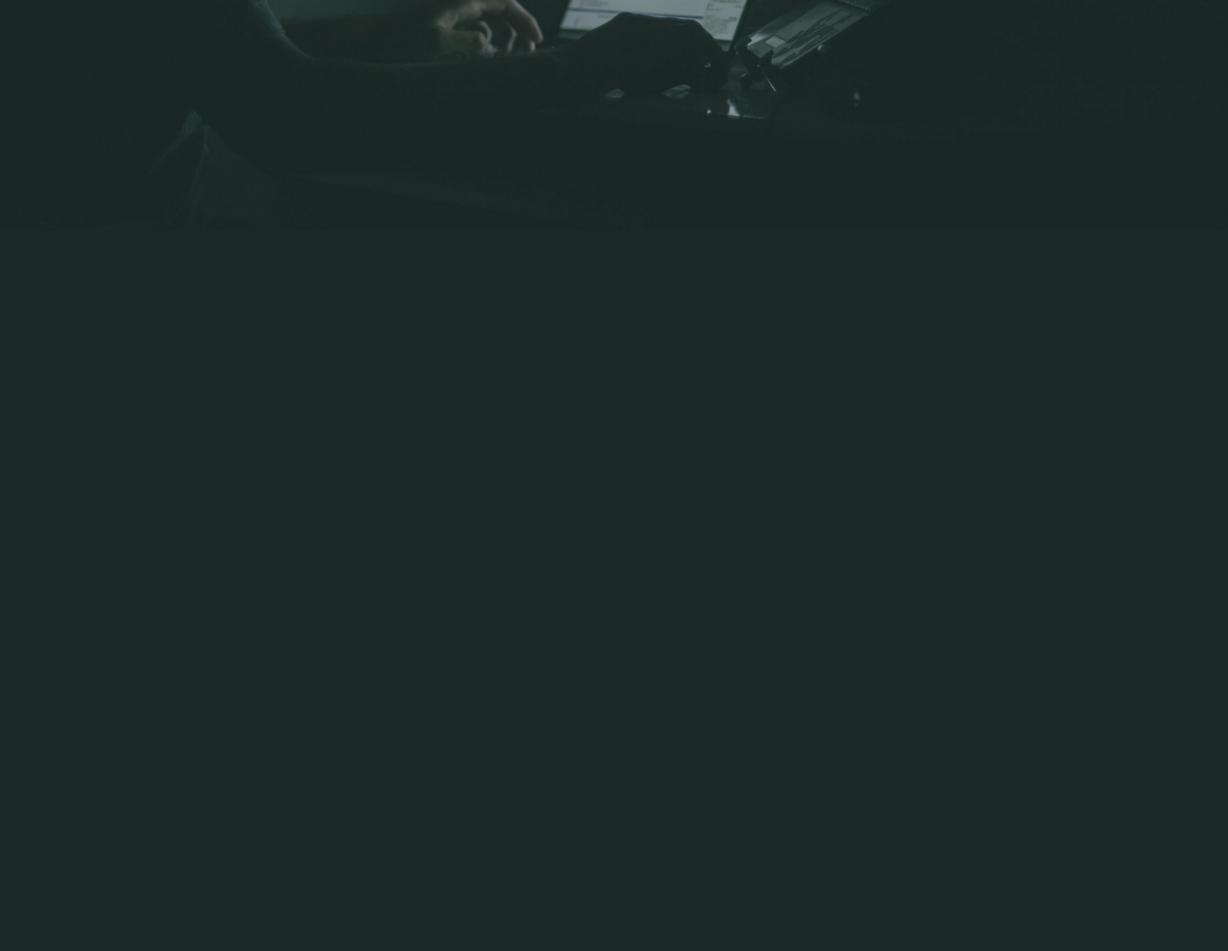
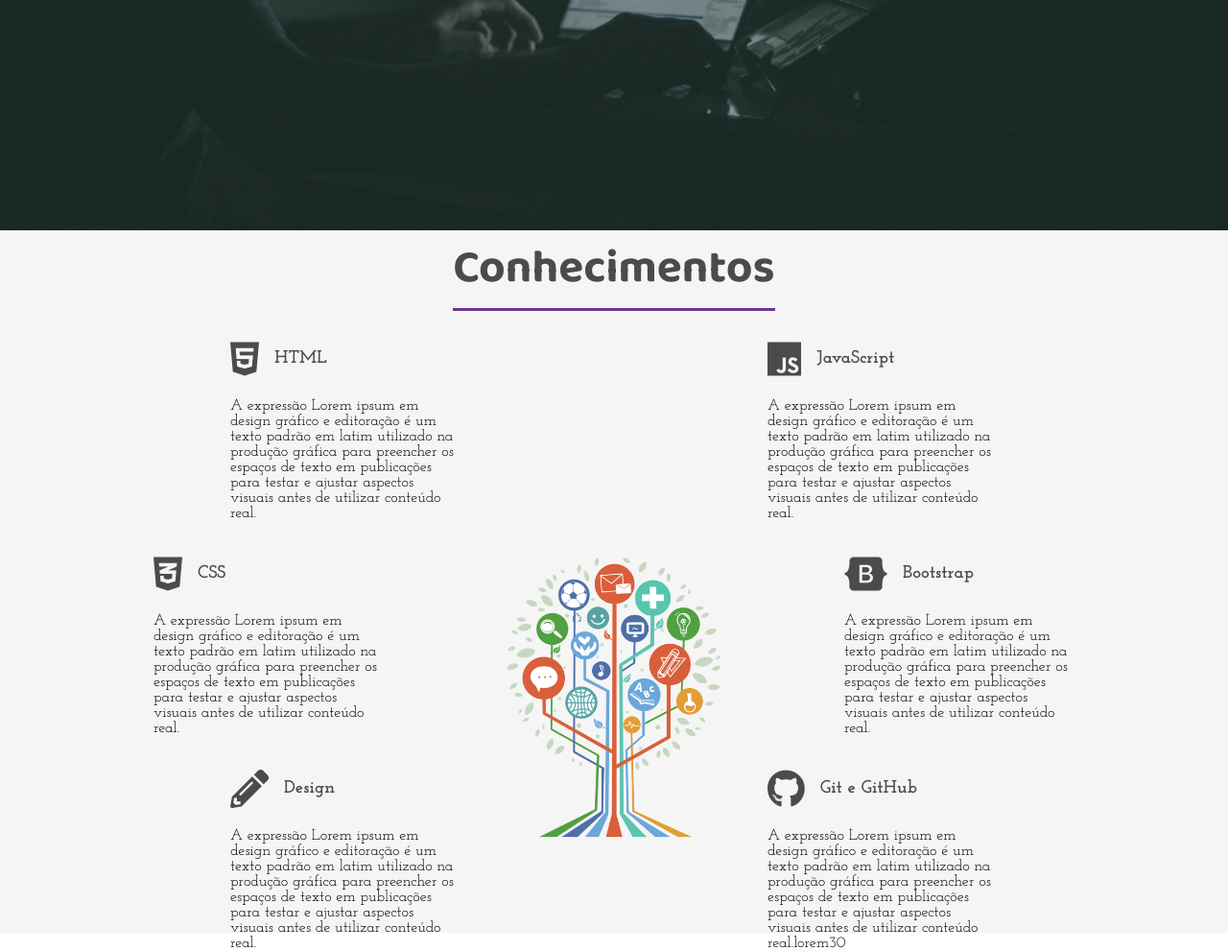
Before and after one commit to douglasbrtt/portifolio, a PHP site: page / in a window 1280 px wide. Shown: the part 560-1551 px from the top of the page at 96% size. Before the commit the page ends 697 px from the top, so only its background shows below. Run offline with PHP 8.4, Linux system fonts and the light colour scheme.

Commit message:
:package: section

```diff
--- a/index.html
+++ b/index.html
@@ -29,7 +29,7 @@
                     <button>Saiba mais</button>
                 </div>
             </header>
-            <div class="div sidebar">
+            <asside class="div sidebar">
                 <nav>
                     <ul class="menu">
                         <li class="menu-item"><a href="#" class="menu-link">Home</a></li>
@@ -44,8 +44,71 @@
                     <a href="#"><i class="fab fa-github-alt"></i></a>
                     <a href="#"><i class="fab fa-twitter"></i></a>
                 </div>
-            </div>
-
+            </asside>
+            <section class="sessao-conhecimentos">
+                <div class="sessao-header">
+                    <h1>Conhecimentos</h1>
+                </div>
+                <div class="conhecimentos">
+                    <div class="conhecimento">
+                        <div class="conhecimento-header">
+                            <i class="fab fa-html5"></i>
+                            <h3>HTML</h3>
+                        </div>
+                        <div class="conhecimento-text">
+                            <p>A expressão Lorem ipsum em design gráfico e editoração é um texto padrão em latim utilizado na produção gráfica para preencher os espaços de texto em publicações para testar e ajustar aspectos visuais antes de utilizar conteúdo real.</p>
+                        </div>
+                    </div>
+                    <div class="conhecimento">
+                        <div class="conhecimento-header">
+                            <i class="fab fa-css3-alt"></i>
+                            <h3>CSS</h3>
+                        </div>
+                        <div class="conhecimento-text">
+                            <p>A expressão Lorem ipsum em design gráfico e editoração é um texto padrão em latim utilizado na produção gráfica para preencher os espaços de texto em publicações para testar e ajustar aspectos visuais antes de utilizar conteúdo real.</p>
+                        </div>
+                    </div>
+                    <div class="conhecimento">
+                        <div class="conhecimento-header">
+                            <i class="fas fa-pencil-alt"></i>
+                            <h3>Design</h3>
+                        </div>
+                        <div class="conhecimento-text">
+                            <p>A expressão Lorem ipsum em design gráfico e editoração é um texto padrão em latim utilizado na produção gráfica para preencher os espaços de texto em publicações para testar e ajustar aspectos visuais antes de utilizar conteúdo real.</p>
+                        </div>
+                    </div>
+                    <div class="conhecimento">
+                        <div class="conhecimento-header">
+                            <i class="fab fa-js"></i>
+                            <h3>JavaScript</h3>
+                        </div>
+                        <div class="conhecimento-text">
+                            <p>A expressão Lorem ipsum em design gráfico e editoração é um texto padrão em latim utilizado na produção gráfica para preencher os espaços de texto em publicações para testar e ajustar aspectos visuais antes de utilizar conteúdo real.</p>
+                        </div>
+                    </div>
+                    <div class="conhecimento">
+                        <div class="conhecimento-header">
+                            <i class="fab fa-bootstrap"></i>
+                            <h3>Bootstrap</h3>
+                        </div>
+                        <div class="conhecimento-text">
+                            <p>A expressão Lorem ipsum em design gráfico e editoração é um texto padrão em latim utilizado na produção gráfica para preencher os espaços de texto em publicações para testar e ajustar aspectos visuais antes de utilizar conteúdo real.</p>
+                        </div>
+                    </div>
+                    <div class="conhecimento">
+                        <div class="conhecimento-header">
+                            <i class="fab fa-github"></i>
+                            <h3>Git e GitHub</h3>
+                        </div>
+                        <div class="conhecimento-text">
+                            <p>A expressão Lorem ipsum em design gráfico e editoração é um texto padrão em latim utilizado na produção gráfica para preencher os espaços de texto em publicações para testar e ajustar aspectos visuais antes de utilizar conteúdo real.lorem30</p>
+                        </div>
+                    </div>
+                    <div class="conhecimentos-img-wrapper">
+                        <img src="./imagens/conhecimento.png" alt="imagem conhecimento">
+                    </div>
+                </div>
+            </section>
         </div>
 
 
--- a/style.css
+++ b/style.css
@@ -226,3 +226,88 @@ header{
 .social-media i:hover{
     background-color: #41d480;
 }
+.conhecimentos{
+    display: grid;
+    grid-template-columns: repeat(16, 1fr);
+    grid-template-rows: repeat(6, 4rem);
+    row-gap: 3rem;
+}
+
+.conhecimento:nth-child(1){
+    grid-column: 4/7;
+    grid-row: 1/3;
+}
+
+.conhecimento:nth-child(2){
+    grid-column: 3/6;
+    grid-row: 3/5;
+}
+
+.conhecimento:nth-child(3){
+    grid-column: 4/7;
+    grid-row: 5/-1;
+}
+
+.conhecimento:nth-child(4){
+    grid-column:11/14;
+    grid-row: 1/3;
+}
+
+.conhecimento:nth-child(5){
+    grid-column: 12/15;
+    grid-row: 3/5;
+}
+
+.conhecimento:nth-child(6){
+    grid-column:11/14;
+    grid-row: 5/-1;
+}
+
+.sessao-conhecimentos{
+    background-color: #f5f5f5;
+}
+
+.sessao-header{
+    display: flex;
+    align-items: center;
+    justify-content: center;
+}
+
+.sessao-header h1{
+    font-family: var(--font-primary);
+    font-size: 3rem;
+    color: #4b4b4b;
+    border-bottom: solid 3px #6a3893;
+    margin-bottom: 1.5rem;
+}
+
+.conhecimento-header{
+    display: flex;
+    align-items: center;
+    color: #4b4b4b;
+}
+
+.conhecimento-header i{
+    font-size: 2.5rem;
+}
+
+.conhecimento-header h3{
+    font-family: var(--font-secundary);
+    padding: 1rem;
+}
+
+.conhecimento-text{
+    font-family: var(--font-secundary);
+    margin-top: 1rem;
+}
+
+.conhecimentos-img-wrapper{
+    grid-column: 7/11;
+    grid-row: 3/6;
+    width: 100%;
+}
+
+.conhecimentos-img-wrapper img{
+    object-fit: cover;
+    width: 100%;
+}
```
Also changed, not shown: README.md, imagens/conhecimento.png (added).
